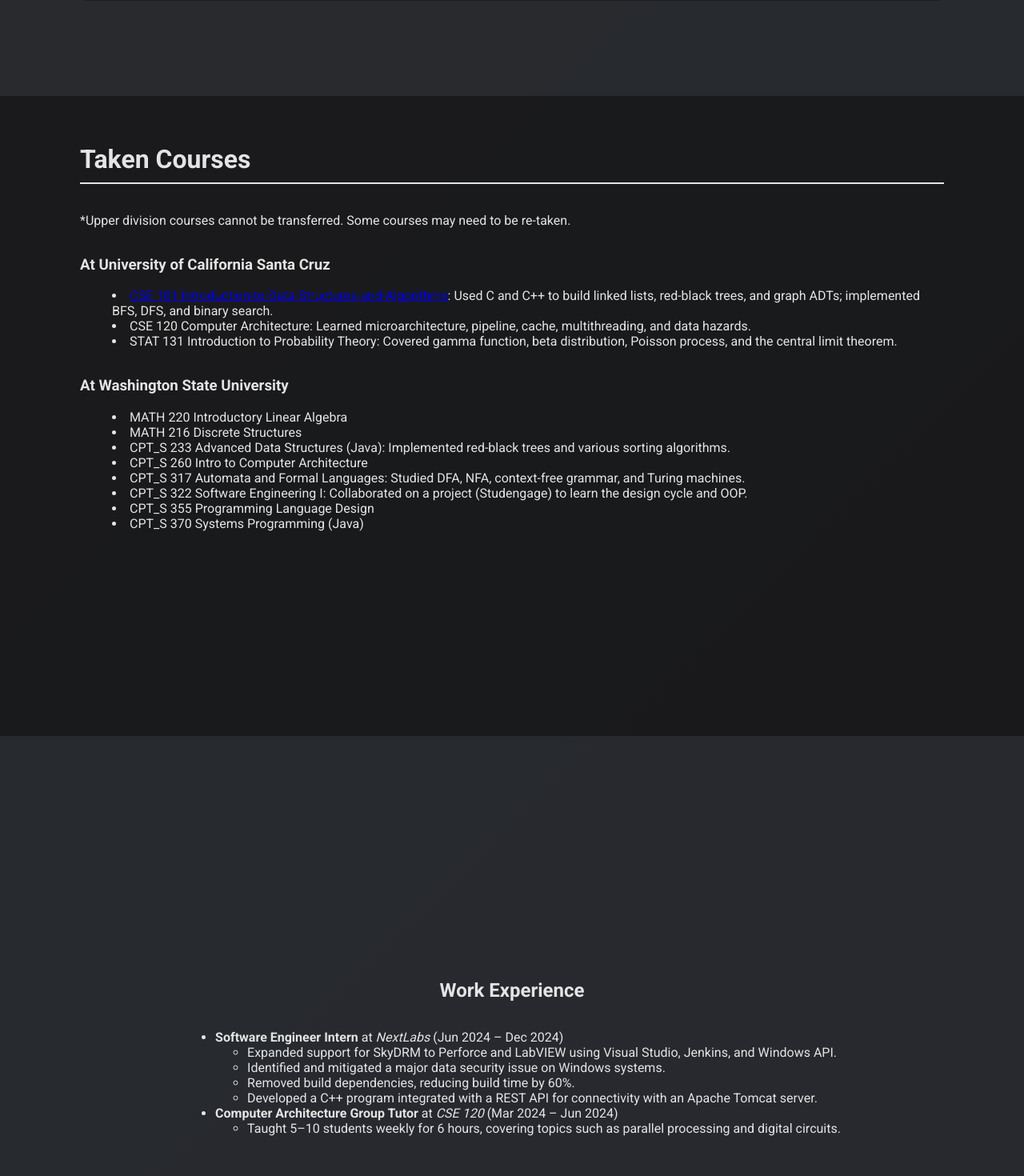
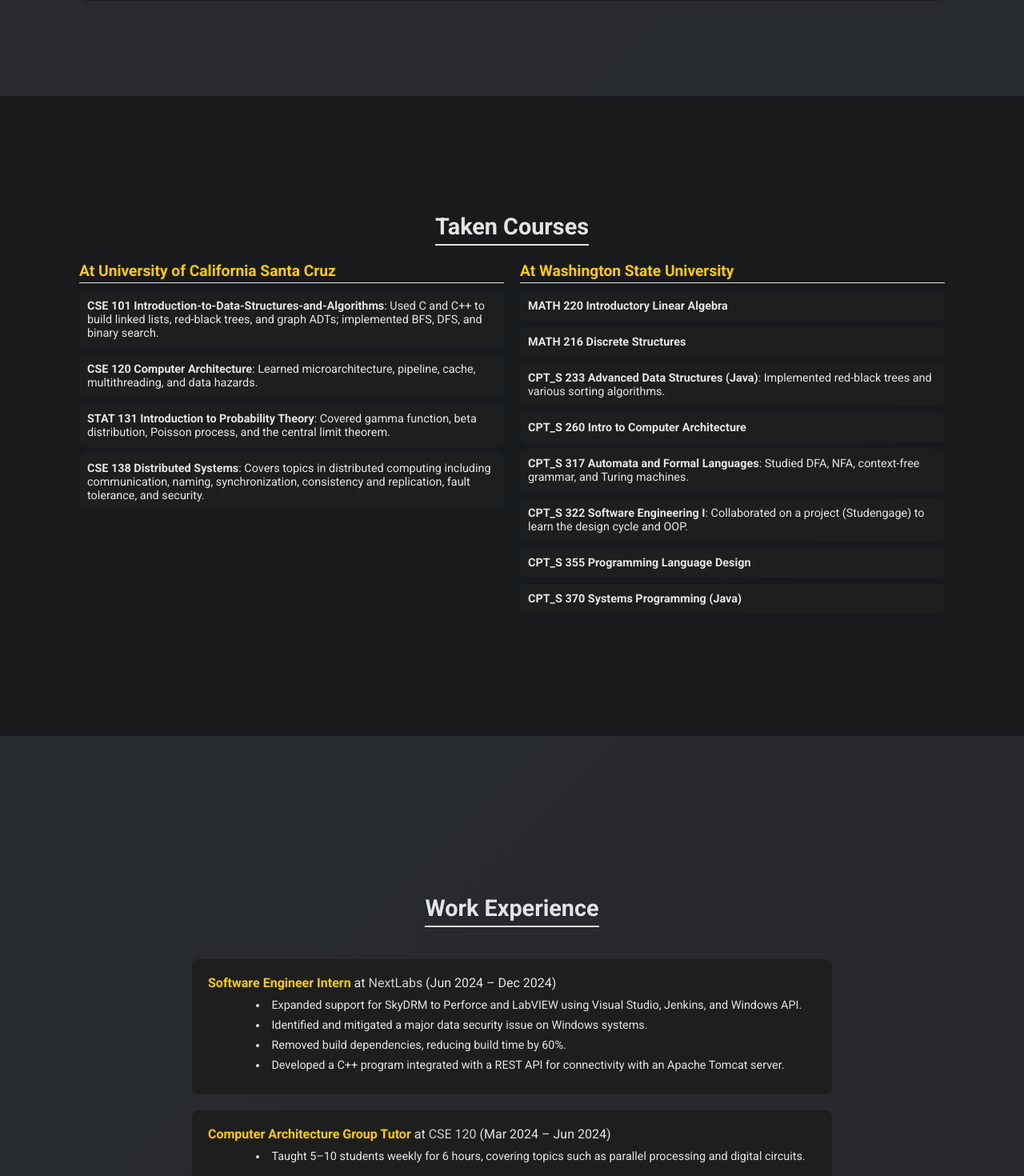
Before and after one commit to 5432roy/5432roy.github.io, a React (Create React App) app in the folder roy5432-page/: page / in a window 1280 px wide. Shown: the part 1480-2950 px from the top of the page at 80% size. Built offline with nearby package versions, Linux system fonts and the light colour scheme.

Commit message:
`[Add]` css for the remaining components of the page

```diff
--- a/roy5432-page/src/App.css
+++ b/roy5432-page/src/App.css
@@ -321,9 +321,100 @@ body, html {
 }
 
 
-/* ---------- Courses Section ---------- */
+/* ---------- Course Section Custom Styles (Side-by-Side Layout) ---------- */
+.course-section {
+  display: flex; /* Added to activate flex container properties */
+  flex-direction: column;
+  align-items: center;
+  justify-content: center;
+  height: 100vh; /* Exact viewport height */
+  padding: 20px 50px;
+  background-color: rgba(15, 15, 17, 0.95);
+  color: #e4e4e4;
+}
 
-/* ---------- Work Section ---------- */
+.course-section h2 {
+  margin: 0;
+  font-size: 1.8rem;
+  border-bottom: 2px solid #e4e4e4;
+  padding-bottom: 5px;
+}
+
+/* Container for the two course divs */
+.course-content {
+  display: flex;
+  justify-content: center;
+  width: 100%;
+  max-width: 1200px;
+  margin: 20px auto 0;
+  gap: 20px;
+}
+
+/* Each course list container */
+.course-list {
+  width: 45%;
+}
+
+/* Headings inside each course list */
+.course-list h3 {
+  margin: 0 0 10px;
+  font-size: 1.2rem;
+  color: #ffcc00;
+  border-bottom: 1px solid #e4e4e4;
+  padding-bottom: 3px;
+}
+
+/* List styling */
+.course-list ul {
+  list-style: none;
+  padding: 0;
+  margin: 10px 0 0;
+  font-size: 0.9rem;
+}
+
+.course-list li {
+  background-color: #1e1e1e;
+  margin-bottom: 8px;
+  padding: 10px;
+  border-radius: 6px;
+  transition: background-color 0.3s ease;
+}
+
+.course-list li:hover {
+  background-color: #2c2e33;
+}
+
+.course-list li a {
+  color: #ffcc00;
+  text-decoration: none;
+  font-weight: 500;
+}
+
+.course-list li a:hover {
+  text-decoration: underline;
+}
+
+/* Responsive: For screens narrower than 900px, stack the lists vertically */
+@media (max-width: 900px) {
+  .course-section {
+    height: auto;
+    padding: 20px;
+  }
+  .course-content {
+    flex-direction: column;
+    align-items: center;
+  }
+  .course-list {
+    width: 100%;
+    margin-bottom: 20px;
+  }
+}
+
+
+
+
+
+/* ---------- Work Experience Section Custom Styles ---------- */
 .work-section {
   min-height: 100vh;
   scroll-snap-align: start;
@@ -336,6 +427,103 @@ body, html {
   padding: 60px 100px;
   margin: 0;
 }
+
+.work-section h2 {
+  margin-top: 0;
+  margin-bottom: 20px;
+  font-size: 1.8rem;
+  border-bottom: 2px solid #e4e4e4;
+  padding-bottom: 5px;
+  color: #e4e4e4;
+}
+
+/* Main container list for work experience items */
+.work-section > ul {
+  list-style: none;
+  padding: 0;
+  margin: 20px 0;
+  width: 100%;
+  max-width: 800px;
+}
+
+/* Individual work experience item */
+.work-section > ul > li {
+  background-color: #1e1e1e;
+  margin-bottom: 20px;
+  padding: 20px;
+  border-radius: 8px;
+  transition: background-color 0.3s ease;
+}
+
+/* Hover effect for work experience item */
+.work-section > ul > li:hover {
+  background-color: #2c2e33;
+}
+
+/* Styling for job title and company */
+.work-section > ul > li strong {
+  color: #ffcc00;
+}
+
+.work-section > ul > li em {
+  color: #cccccc;
+  font-style: normal;
+}
+
+/* Nested list for job responsibilities */
+.work-section > ul > li > ul {
+  list-style: disc inside;
+  margin-top: 10px;
+  margin-left: 20px;
+  font-size: 0.9rem;
+}
+
+/* Individual responsibility items */
+.work-section > ul > li > ul > li {
+  margin-bottom: 8px;
+  background-color: transparent;
+  padding: 0;
+}
+
+
+/* ---------- Projects Section Custom Styles ---------- */
+#personal-projects ul {
+  list-style: none;
+  padding: 0;
+  margin: 20px 0;
+  width: 100%;
+  max-width: 800px;
+}
+
+#personal-projects ul > li {
+  background-color: #1e1e1e;
+  margin-bottom: 20px;
+  padding: 20px;
+  border-radius: 8px;
+  transition: background-color 0.3s ease;
+}
+
+#personal-projects ul > li:hover {
+  background-color: #2c2e33;
+}
+
+#personal-projects ul > li strong {
+  color: #ffcc00;
+}
+
+#personal-projects ul > li ul {
+  list-style: disc inside;
+  margin-top: 10px;
+  margin-left: 20px;
+  font-size: 0.9rem;
+}
+
+#personal-projects ul > li ul > li {
+  margin-bottom: 8px;
+  background-color: transparent;
+  padding: 0;
+}
+
 
 
 /* ---------- LeetCode Image List ---------- */
--- a/roy5432-page/src/components/Courses.js
+++ b/roy5432-page/src/components/Courses.js
@@ -1,51 +1,96 @@
 import React from 'react';
 
 const Courses = () => {
+
+  const ucscCourses = [
+    {
+      title: "CSE 101 Introduction-to-Data-Structures-and-Algorithms",
+      description:
+        "Used C and C++ to build linked lists, red-black trees, and graph ADTs; implemented BFS, DFS, and binary search."
+    },
+    {
+      title: "CSE 120 Computer Architecture",
+      description:
+        "Learned microarchitecture, pipeline, cache, multithreading, and data hazards."
+    },
+    {
+      title: "STAT 131 Introduction to Probability Theory",
+      description:
+        "Covered gamma function, beta distribution, Poisson process, and the central limit theorem."
+    },
+    {
+      title: "CSE 138 Distributed Systems",
+      description:
+        "Covers topics in distributed computing including communication, naming, synchronization, consistency and replication, fault tolerance, and security."
+    }
+  ];
+
+  const wsuCourses = [
+    {
+      title: "MATH 220 Introductory Linear Algebra",
+      description: ""
+    },
+    {
+      title: "MATH 216 Discrete Structures",
+      description: ""
+    },
+    {
+      title: "CPT_S 233 Advanced Data Structures (Java)",
+      description:
+        "Implemented red-black trees and various sorting algorithms."
+    },
+    {
+      title: "CPT_S 260 Intro to Computer Architecture",
+      description: ""
+    },
+    {
+      title: "CPT_S 317 Automata and Formal Languages",
+      description:
+        "Studied DFA, NFA, context-free grammar, and Turing machines."
+    },
+    {
+      title: "CPT_S 322 Software Engineering I",
+      description:
+        "Collaborated on a project (Studengage) to learn the design cycle and OOP."
+    },
+    {
+      title: "CPT_S 355 Programming Language Design",
+      description: ""
+    },
+    {
+      title: "CPT_S 370 Systems Programming (Java)",
+      description: ""
+    }
+  ];
+
   return (
-    <section className="section" id="courses">
-      <h2>Taken Courses</h2>
-      <p>*Upper division courses cannot be transferred. Some courses may need to be re-taken.</p>
-      <div>
+<section className="course-section" id='courses'>
+    <h2>Taken Courses</h2>
+    <div className="course-content">
+      <div className="course-ucsc course-list">
         <h3>At University of California Santa Cruz</h3>
         <ul>
-          <li>
-            <a
-              href="https://github.com/5432roy/Introduction-to-Data-Structures-and-Algorithms"
-              target="_blank"
-              rel="noopener noreferrer"
-            >
-              CSE 101 Introduction-to-Data-Structures-and-Algorithms
-            </a>
-            : Used C and C++ to build linked lists, red-black trees, and graph ADTs; implemented BFS, DFS, and binary search.
-          </li>
-          <li>
-            CSE 120 Computer Architecture: Learned microarchitecture, pipeline, cache, multithreading, and data hazards.
-          </li>
-          <li>
-            STAT 131 Introduction to Probability Theory: Covered gamma function, beta distribution, Poisson process, and the central limit theorem.
-          </li>
+          {ucscCourses.map((course, index) => (
+            <li key={index}>
+              <strong>{course.title}</strong>
+              {course.description && `: ${course.description}`}
+            </li>
+          ))}
         </ul>
       </div>
-      <div>
+      <div className="course-wsu course-list">
         <h3>At Washington State University</h3>
         <ul>
-          <li>MATH 220 Introductory Linear Algebra</li>
-          <li>MATH 216 Discrete Structures</li>
-          <li>
-            CPT_S 233 Advanced Data Structures (Java): Implemented red-black trees and various sorting algorithms.
-          </li>
-          <li>CPT_S 260 Intro to Computer Architecture</li>
-          <li>
-            CPT_S 317 Automata and Formal Languages: Studied DFA, NFA, context-free grammar, and Turing machines.
-          </li>
-          <li>
-            CPT_S 322 Software Engineering I: Collaborated on a project (Studengage) to learn the design cycle and OOP.
-          </li>
-          <li>CPT_S 355 Programming Language Design</li>
-          <li>CPT_S 370 Systems Programming (Java)</li>
+          {wsuCourses.map((course, index) => (
+            <li key={index}>
+              <strong>{course.title}</strong>
+              {course.description && `: ${course.description}`}
+            </li>
+          ))}
         </ul>
       </div>
-    </section>
+    </div>
+  </section>
   );
 };
 
```
